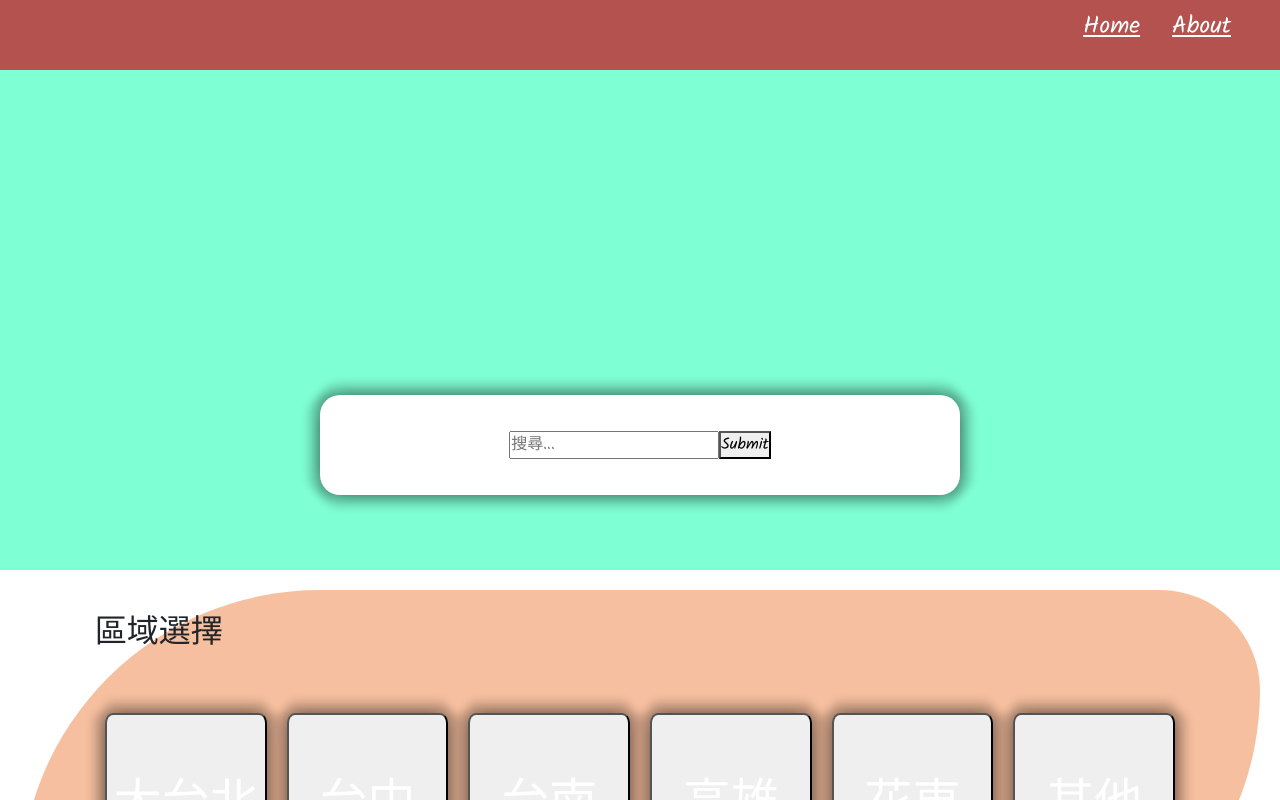
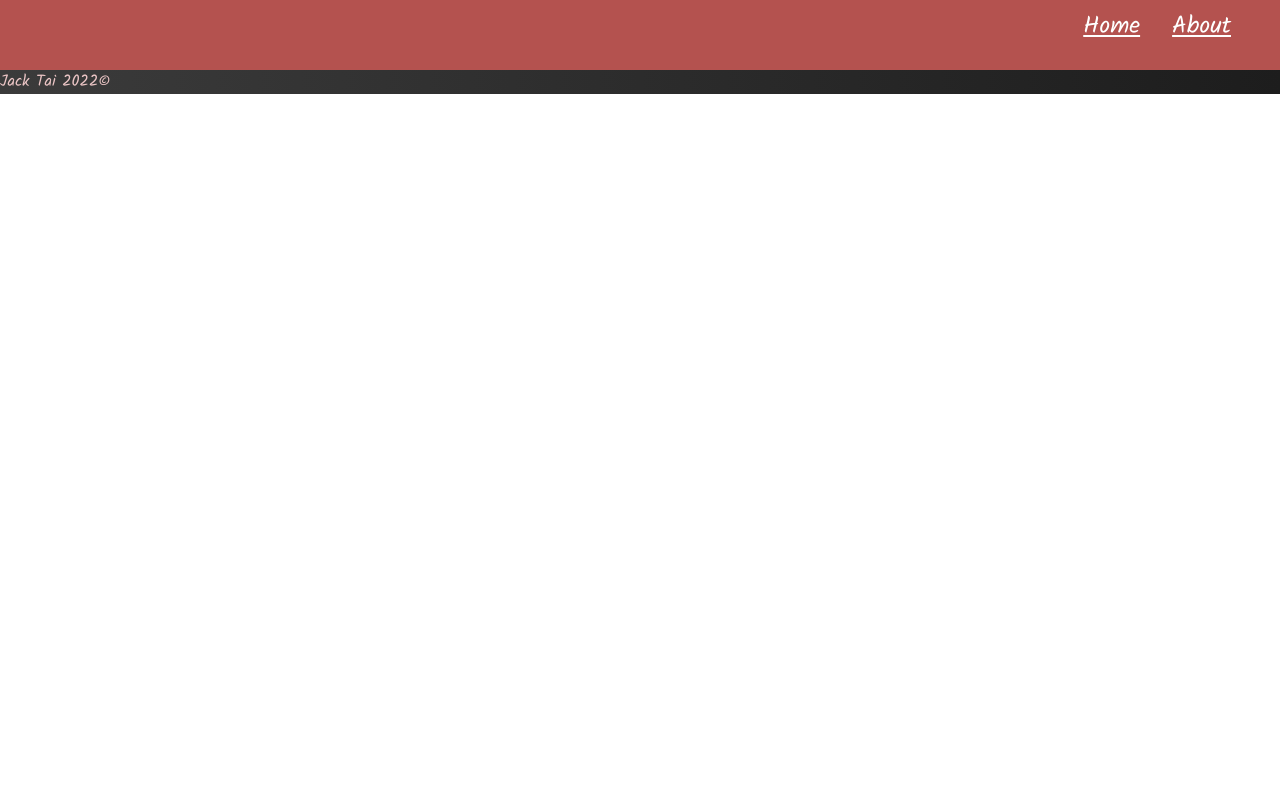
Before and after one commit to TAITAI88/weather-react, a React (Create React App) app: page / in a window 1280 px wide. Shown: the top 800 px of the page. Built offline with nearby package versions, Linux system fonts and the light colour scheme.

Commit message:
deploy website

```diff
--- a/src/App.js
+++ b/src/App.js
@@ -12,9 +12,9 @@ function App() {
     <div className="App">
       <Nav />
       <Routes>
-        <Route path="/" element={<HomePage />} />
-        <Route path="/about" element={<AboutPage />} />
-        <Route path="/result" element={<ResultPage />} />
+        <Route path="/reaact-practice" element={<HomePage />} />
+        <Route path="/reaact-practice/about" element={<AboutPage />} />
+        <Route path="/reaact-practice/result" element={<ResultPage />} />
       </Routes>
       <Footer />
     </div>
```
